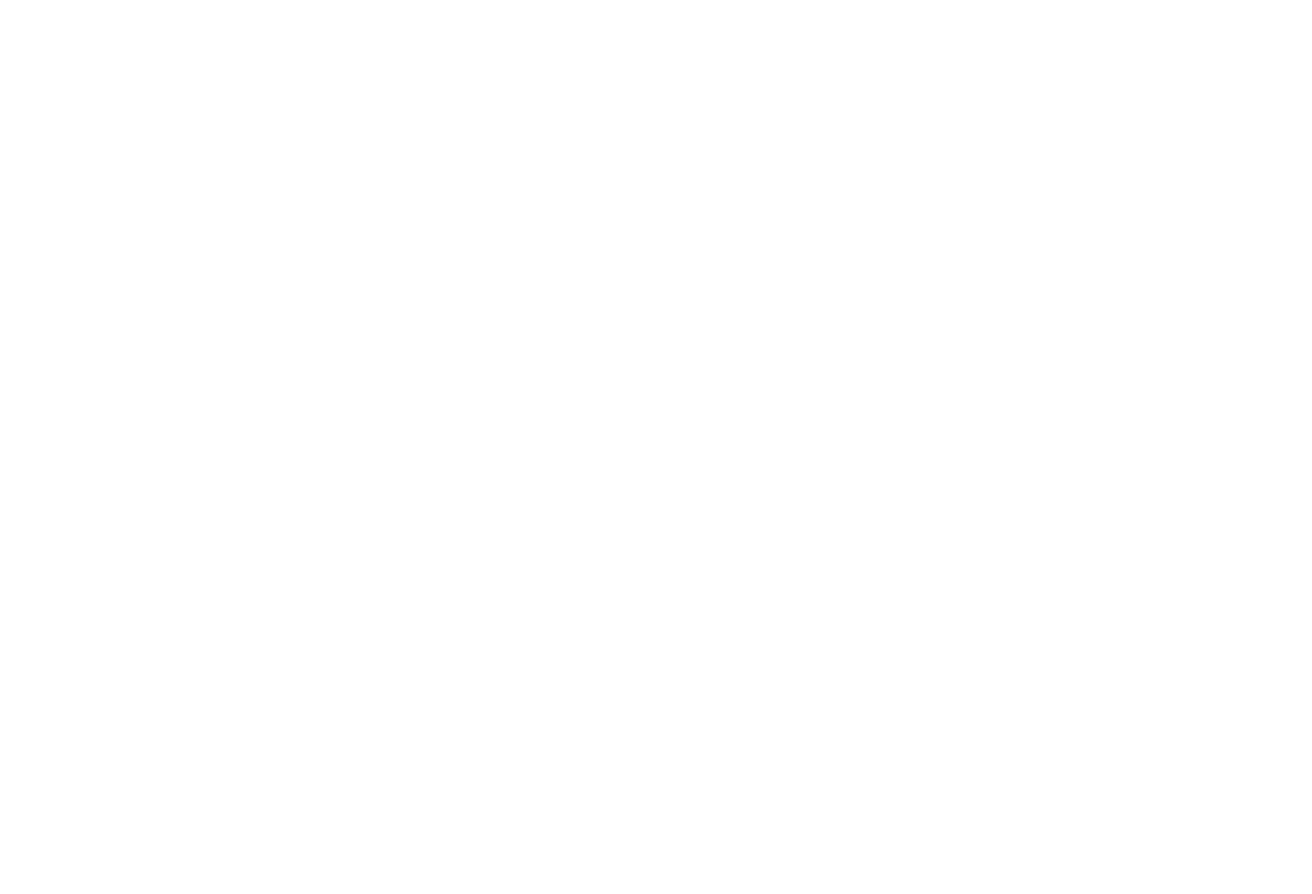
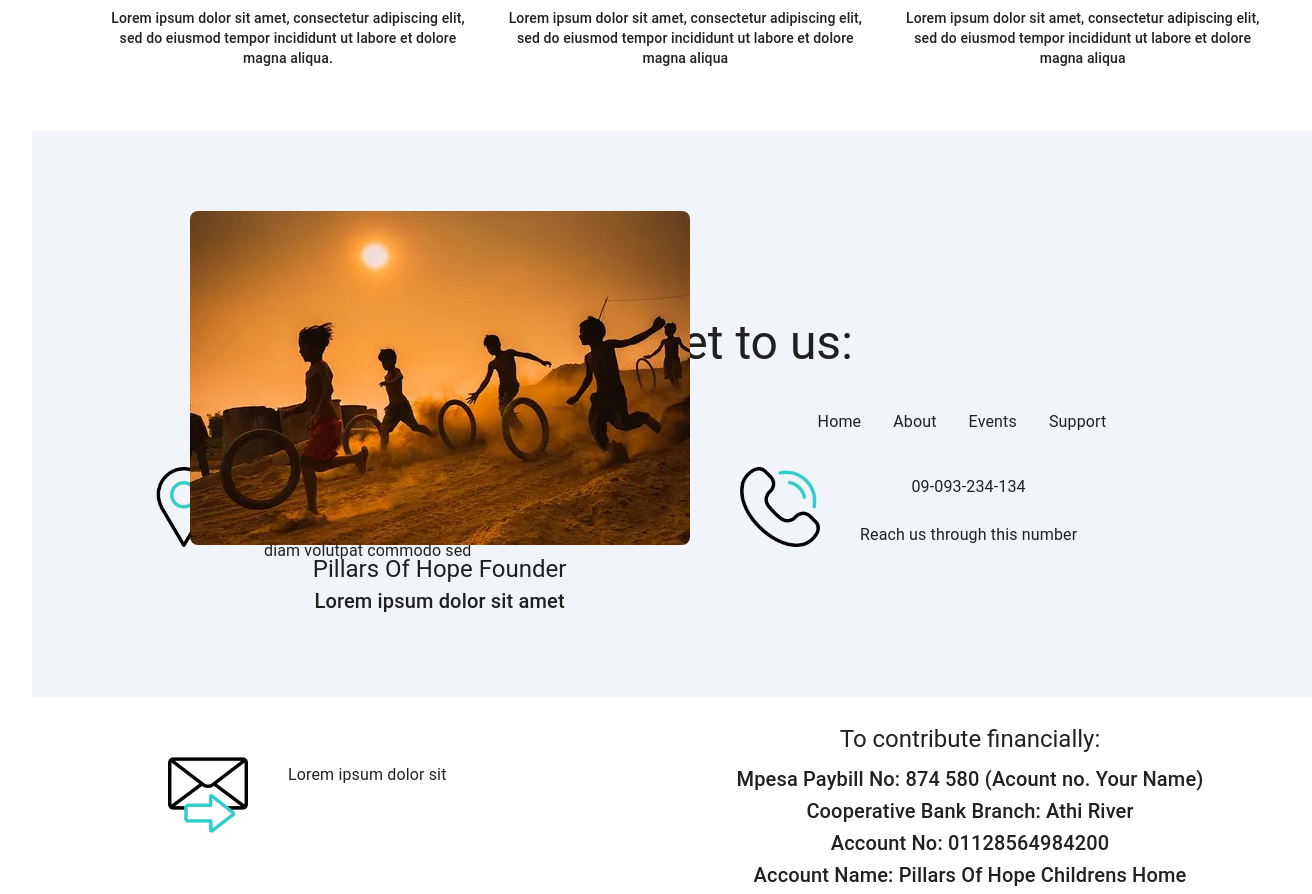
Before and after one commit to Tendwa-T/pillars-of-hope, a React (Vite) app in the folder client/: page / in a window 1280 px wide. Shown: the part 2840-3734 px from the top of the page, 1312 px wide, since content can reach past the window. Before the commit the page ends 2203 px from the top, so only its background shows below. Built offline with nearby package versions, Linux system fonts and the light colour scheme; no server answers.

Commit message:
Added footer here

```diff
--- a/client/src/pages/HomePage.jsx
+++ b/client/src/pages/HomePage.jsx
@@ -1,12 +1,17 @@
 
 import AboutPage from "../components/AboutSection";
 import AdminEventsSection from "../components/admin/EventsSection";
+import Support from "../components/Support";
+import Footer from "../components/footer";
 
 export default function HomePage() {
     return (
         <>
             <AdminEventsSection />
             <AboutPage />
+            <Support />
+            <Footer/>
+
         </>
     );
 }
```
